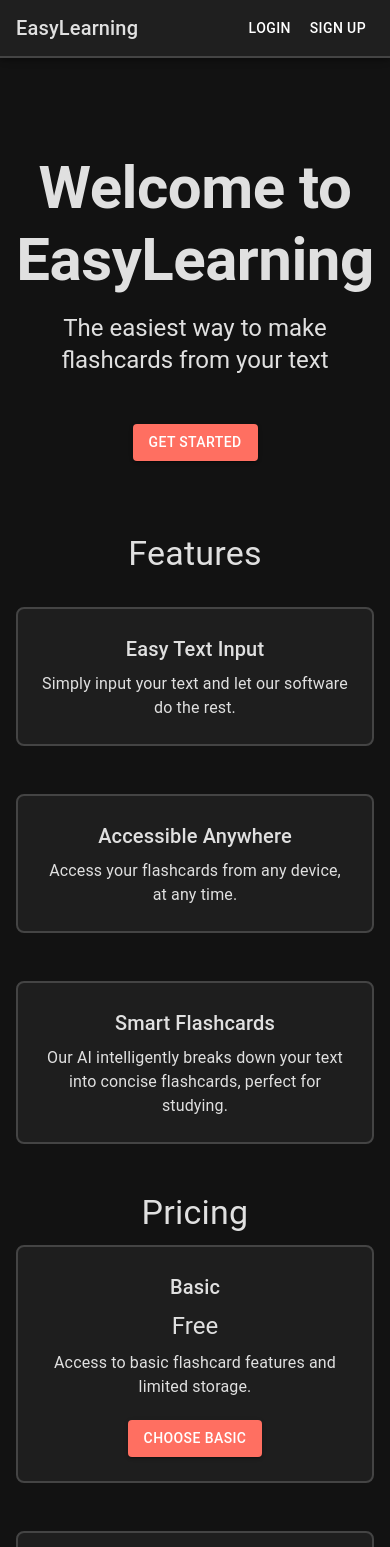
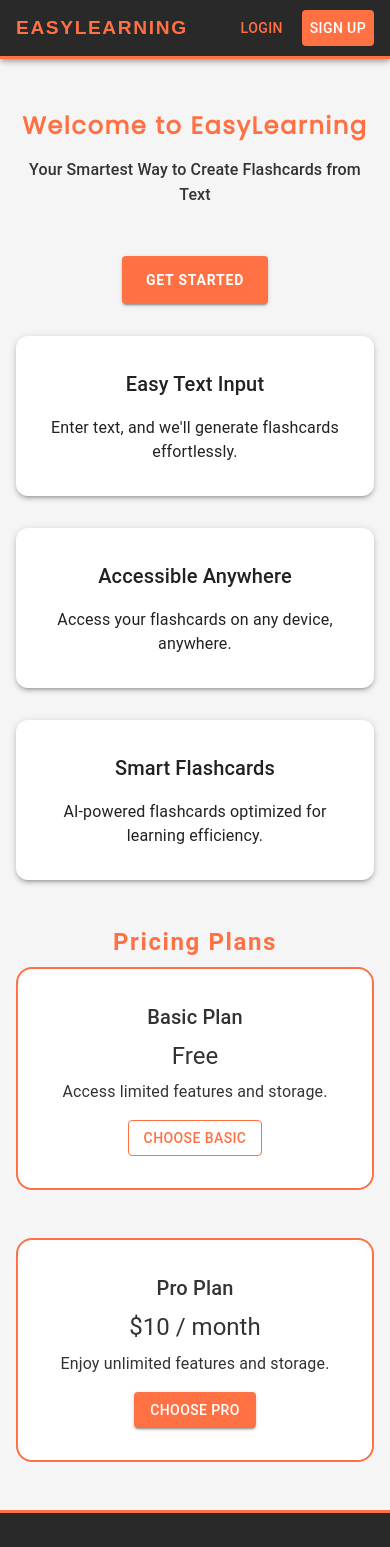
Before and after one commit to mahin2406/AI_Flashcard, a Next.js app: page / in a window 390 px wide. Shown: the top 1547 px of the page. Built offline with nearby package versions, Linux system fonts and the light colour scheme; no server answers.

Commit message:
Responsive

```diff
--- a/app/page.js
+++ b/app/page.js
@@ -1,61 +1,53 @@
 'use client';
 import { useEffect, useState } from "react";
-import Image from "next/image";
 import getStripe from "@/utils/get-stripe";
 import { useAuth, useClerk, SignedIn, SignedOut, UserButton } from '@clerk/nextjs';
 import Head from "next/head";
 import { useRouter } from "next/navigation";
-import { Container, Button, Toolbar, Typography, AppBar, Box, Grid } from "@mui/material";
+import { Container, Button, Toolbar, Typography, AppBar, Box, Grid, Paper, Slide, Zoom, Fade } from "@mui/material";
+import "@fontsource/poppins"; // Importing the 'Poppins' font
 
 export default function Home() {
-  const [error, setError] = useState('');
   const [isClient, setIsClient] = useState(false);
-  const { isSignedIn } = useAuth(); // Get authentication status
-  const { openSignIn, openSignUp } = useClerk(); // Sign-in and sign-up methods from Clerk
-  const router = useRouter(); // For navigation
+  const { isSignedIn } = useAuth();
+  const { openSignIn, openSignUp } = useClerk();
+  const router = useRouter();
 
   useEffect(() => {
-    setIsClient(true); // Ensure this runs client-side only
+    setIsClient(true);
   }, []);
 
-  // Handle "Get Started" button click
   const handleGetStarted = () => {
     if (isSignedIn) {
-      router.push('/generate'); // Redirect to the "generate" page if signed in
+      router.push('/generate');
     } else {
-      openSignIn(); // Open sign-in if the user is not signed in
+      openSignIn();
     }
   };
 
-  // Handle checkout process for Pro subscription
   const handleCheckout = async (plan) => {
     if (!isSignedIn) {
-      // Open sign-in modal if the user is not signed in
       openSignIn({
-        afterSignInUrl: '/', // Redirect back to home after sign-in (optional)
-        afterSignInUrl: () => handleCheckout(plan), // Retry the checkout process once signed in
+        afterSignInUrl: () => handleCheckout(plan),
       });
-      return; // Stop here until the user is signed in
+      return;
     }
 
     try {
       const response = await fetch('/api/checkout_sessions', {
         method: 'POST',
-        headers: {
-          'Content-Type': 'application/json',
-        },
-        body: JSON.stringify({ plan }), // Send the selected plan type (e.g., 'pro')
+        headers: { 'Content-Type': 'application/json' },
+        body: JSON.stringify({ plan }),
       });
 
       if (!response.ok) {
-        throw new Error('Failed to initiate checkout. Please try again.');
+        throw new Error('Failed to initiate checkout.');
       }
 
       const { sessionId } = await response.json();
-      const stripe = await getStripe(); // Get Stripe instance
+      const stripe = await getStripe();
       await stripe.redirectToCheckout({ sessionId });
     } catch (error) {
-      console.error('Error during checkout:', error);
       alert(error.message);
     }
   };
@@ -64,119 +56,282 @@ export default function Home() {
     <>
       <Head>
         <title>EasyLearning</title>
-        <meta name="description" content="Create flashcard from your text" />
+        <meta name="description" content="Create flashcards from your text" />
       </Head>
 
-      <AppBar position="fixed" sx={{ backgroundColor: "#1f1f1f", width: "100%", borderBottom: "2px solid #444" }}>
+      <AppBar position="fixed" sx={{ backgroundColor: "#292929", borderBottom: "3px solid #ff7043" }}>
         <Toolbar>
-          <Typography variant="h6" sx={{ flexGrow: 1, color: "#e0e0e0" }}>EasyLearning</Typography>
+          <Typography
+            variant="h5"
+            sx={{
+              flexGrow: 1,
+              color: "#ff7043",
+              fontFamily: "'Montserrat', sans-serif",
+              fontWeight: '700',
+              fontSize: { xs: '1.2rem', sm: '1.5rem', md: '1.8rem' },
+              letterSpacing: '0.1rem',
+              textTransform: 'uppercase',
+              transition: "color 0.3s",
+              "&:hover": {
+                color: "#ff5722",
+              },
+            }}
+          >
+            EasyLearning
+          </Typography>
           <SignedOut>
-            <Button color="inherit" onClick={() => openSignIn()}>Login</Button>
-            <Button color="inherit" onClick={() => openSignUp()}>Sign Up</Button>
+            <Button color="inherit" sx={{ color: "#ff7043", mr: 1 }} onClick={openSignIn}>
+              Login
+            </Button>
+            <Button color="inherit" sx={{ backgroundColor: "#ff7043", color: "#fff" }} onClick={openSignUp}>
+              Sign Up
+            </Button>
           </SignedOut>
-          <SignedIn><UserButton /></SignedIn>
+          <SignedIn>
+            <UserButton />
+          </SignedIn>
         </Toolbar>
       </AppBar>
 
-      <Box sx={{ display: 'flex', flexDirection: 'column', minHeight: '100vh', bgcolor: '#121212', color: '#e0e0e0', pt: 10 }}>
+      {/* Main content section */}
+      <Box
+        sx={{
+          display: 'flex',
+          flexDirection: 'column',
+          minHeight: '100vh',
+          bgcolor: '#f5f5f5',
+          color: '#333',
+          pt: 10,
+          textAlign: "center",
+        }}
+      >
         <Container maxWidth="lg" sx={{ flexGrow: 1 }}>
-          <Box sx={{ textAlign: "center", my: 9 }}>
-            <Typography variant="h2" sx={{ fontWeight: 'bold', mb: 2 }}>
+          <Zoom in timeout={1000}>
+            <Box sx={{ textAlign: "center", my: { xs: 4, sm: 6, md: 9 } }}>
+              <Typography
+                variant="h2"
+                sx={{
+                  fontWeight: '700',
+                  mb: 2,
+                  color: "#ff7043",
+                  fontFamily: "'Poppins', sans-serif",
+                  letterSpacing: '0.1rem',
+                  fontSize: { xs: '1.5rem', sm: '2rem', md: '2.5rem' }
+                }}
+              >
                 Welcome to EasyLearning
               </Typography>
-            <Typography variant="h5" sx={{ mb: 4 }}>
-              The easiest way to make flashcards from your text
+              <Typography variant="h6" sx={{ mb: 4, fontSize: { xs: '1rem', sm: '1.25rem', md: '1.5rem' } }}>
+                Your Smartest Way to Create Flashcards from Text
               </Typography>
               <Button
                 variant="contained"
-              color="primary"
-              sx={{ mt: 2, backgroundColor: '#ff6f61', '&:hover': { backgroundColor: '#ff3b2a' } }}
-              onClick={handleGetStarted} // Add handler for "Get Started"
+                sx={{
+                  mt: 2,
+                  py: 1.5,
+                  px: 3,
+                  backgroundColor: '#ff7043',
+                  color: '#fff',
+                  fontWeight: '600',
+                  letterSpacing: '0.05rem',
+                  '&:hover': {
+                    backgroundColor: '#ff5722',
+                  },
+                }}
+                onClick={handleGetStarted}
               >
                 Get Started
               </Button>
             </Box>
+          </Zoom>
 
+          {/* Features section */}
+          <Grid container spacing={4}>
+            <Grid item xs={12} sm={6} md={4}>
+              <Slide direction="up" in timeout={700}>
+                <Paper
+                  elevation={3}
+                  sx={{
+                    padding: 4,
+                    textAlign: 'center',
+                    backgroundColor: "#fff",
+                    borderRadius: 3,
+                    transition: 'transform 0.3s',
+                    '&:hover': {
+                      transform: 'scale(1.05)',
+                    },
+                  }}
+                >
+                  <Typography variant="h6" sx={{ mb: 2 }}>
+                    Easy Text Input
+                  </Typography>
+                  <Typography>
+                    Enter text, and we'll generate flashcards effortlessly.
+                  </Typography>
+                </Paper>
+              </Slide>
+            </Grid>
+
+            <Grid item xs={12} sm={6} md={4}>
+              <Slide direction="up" in timeout={800}>
+                <Paper
+                  elevation={3}
+                  sx={{
+                    padding: 4,
+                    textAlign: 'center',
+                    backgroundColor: "#fff",
+                    borderRadius: 3,
+                    transition: 'transform 0.3s',
+                    '&:hover': {
+                      transform: 'scale(1.05)',
+                    },
+                  }}
+                >
+                  <Typography variant="h6" sx={{ mb: 2 }}>
+                    Accessible Anywhere
+                  </Typography>
+                  <Typography>
+                    Access your flashcards on any device, anywhere.
+                  </Typography>
+                </Paper>
+              </Slide>
+            </Grid>
+
+            <Grid item xs={12} sm={6} md={4}>
+              <Slide direction="up" in timeout={900}>
+                <Paper
+                  elevation={3}
+                  sx={{
+                    padding: 4,
+                    textAlign: 'center',
+                    backgroundColor: "#fff",
+                    borderRadius: 3,
+                    transition: 'transform 0.3s',
+                    '&:hover': {
+                      transform: 'scale(1.05)',
+                    },
+                  }}
+                >
+                  <Typography variant="h6" sx={{ mb: 2 }}>
+                    Smart Flashcards
+                  </Typography>
+                  <Typography>
+                    AI-powered flashcards optimized for learning efficiency.
+                  </Typography>
+                </Paper>
+              </Slide>
+            </Grid>
+          </Grid>
+
+          {/* Pricing section */}
           <Box sx={{ my: 6, textAlign: "center" }}>
-            <Typography variant="h4" component="h2" sx={{ mb: 4 }}>
-              Features
+            <Typography variant="h4" gutterBottom sx={{ fontWeight: 'bold', color: '#ff7043', letterSpacing: '0.1rem', fontSize: { xs: '1.5rem', sm: '2rem', md: '2.5rem' } }}>
+              Pricing Plans
             </Typography>
             <Grid container spacing={6}>
-              <Grid item xs={12} md={4}>
-                <Box sx={{ border: "2px solid #444", borderRadius: 2, padding: 3, bgcolor: '#1e1e1e' }}>
-                  <Typography variant="h6" gutterBottom>Easy Text Input</Typography>
-                  <Typography>Simply input your text and let our software do the rest.</Typography>
-                </Box>
-              </Grid>
-
-              <Grid item xs={12} md={4}>
-                <Box sx={{ border: "2px solid #444", borderRadius: 2, padding: 3, bgcolor: '#1e1e1e' }}>
-                  <Typography variant="h6" gutterBottom>Accessible Anywhere</Typography>
-                  <Typography>Access your flashcards from any device, at any time.</Typography>
-                </Box>
-              </Grid>
-
-              <Grid item xs={12} md={4}>
-                <Box sx={{ border: "2px solid #444", borderRadius: 2, padding: 3, bgcolor: '#1e1e1e' }}>
-                  <Typography variant="h6" gutterBottom>Smart Flashcards</Typography>
-                  <Typography>Our AI intelligently breaks down your text into concise flashcards, perfect for studying.</Typography>
-                </Box>
-              </Grid>
-            </Grid>
-          </Box>
-
-          <Box sx={{ my: 6, textAlign: "center" }}>
-            <Typography variant="h4" gutterBottom>Pricing</Typography>
-            <Grid container spacing={6}>
-              <Grid item xs={12} md={6}>
-                <Box sx={{
-                  p: 3,
-                  border: "2px solid #444",
-                  borderRadius: 2,
-                  bgcolor: '#1e1e1e'
-                }}>
-                  <Typography variant="h6" gutterBottom>Basic</Typography>
-                  <Typography variant="h5" gutterBottom>Free</Typography>
-                  <Typography gutterBottom>Access to basic flashcard features and limited storage.</Typography>
+              <Grid item xs={12} sm={6} md={6}>
+                <Fade in timeout={800}>
+                  <Box
+                    sx={{
+                      p: 4,
+                      border: "2px solid #ff7043",
+                      borderRadius: 4,
+                      backgroundColor: '#fff',
+                      textAlign: 'center',
+                      transition: 'transform 0.3s',
+                      '&:hover': {
+                        transform: 'scale(1.05)',
+                      },
+                    }}
+                  >
+                    <Typography variant="h6" gutterBottom>
+                      Basic Plan
+                    </Typography>
+                    <Typography variant="h5" gutterBottom>
+                      Free
+                    </Typography>
+                    <Typography>
+                      Access limited features and storage.
+                    </Typography>
                     <Button
-                    variant="contained"
-                    color="primary"
-                    sx={{ mt: 2, backgroundColor: '#ff6f61', '&:hover': { backgroundColor: '#ff3b2a' } }}
-                    onClick={handleGetStarted} // Redirect to generate or sign in
+                      variant="outlined"
+                      sx={{
+                        mt: 2,
+                        color: "#ff7043",
+                        borderColor: "#ff7043",
+                        '&:hover': {
+                          backgroundColor: '#ffe5db',
+                        },
+                      }}
+                      onClick={handleGetStarted}
                     >
                       Choose Basic
                     </Button>
                   </Box>
+                </Fade>
               </Grid>
 
-              <Grid item xs={12} md={6}>
-                <Box sx={{
-                  p: 3,
-                  border: "2px solid #444",
-                  borderRadius: 2,
-                  bgcolor: '#1e1e1e'
-                }}>
-                  <Typography variant="h6" gutterBottom>Pro</Typography>
-                  <Typography variant="h5" gutterBottom>$10 / month</Typography>
-                  <Typography gutterBottom>Access to unlimited flashcard features and storage.</Typography>
+              <Grid item xs={12} sm={6} md={6}>
+                <Fade in timeout={900}>
+                  <Box
+                    sx={{
+                      p: 4,
+                      border: "2px solid #ff7043",
+                      borderRadius: 4,
+                      backgroundColor: '#fff',
+                      textAlign: 'center',
+                      transition: 'transform 0.3s',
+                      '&:hover': {
+                        transform: 'scale(1.05)',
+                      },
+                    }}
+                  >
+                    <Typography variant="h6" gutterBottom>
+                      Pro Plan
+                    </Typography>
+                    <Typography variant="h5" gutterBottom>
+                      $10 / month
+                    </Typography>
+                    <Typography>
+                      Enjoy unlimited features and storage.
+                    </Typography>
                     <Button
                       variant="contained"
-                    color="primary"
-                    sx={{ mt: 2, backgroundColor: '#ff6f61', '&:hover': { backgroundColor: '#ff3b2a' } }}
-                    onClick={handleCheckout.bind(null, 'pro')} // Handle checkout
+                      sx={{
+                        mt: 2,
+                        backgroundColor: '#ff7043',
+                        color: '#fff',
+                        '&:hover': {
+                          backgroundColor: '#ff5722',
+                        },
+                      }}
+                      onClick={() => handleCheckout('pro')}
                     >
                       Choose Pro
                     </Button>
                   </Box>
+                </Fade>
               </Grid>
             </Grid>
           </Box>
         </Container>
+        <Box
+          sx={{
+            display: 'flex',
+            justifyContent: 'center',
+            alignItems: 'center',
+            p: 4,
+            backgroundColor: '#292929',
+            color: '#fff',
+            borderTop: '3px solid #ff7043',
+          }}
+        >
+          <Typography variant="body2" sx={{ color: '#ccc' }}>
+            © 2024 EasyLearning. All rights reserved.
+          </Typography>
+        </Box>
+      </Box> {/* Closing the main container Box */}
 
-        <Box sx={{ bgcolor: '#121212', color: '#e0e0e0', p: 3, textAlign: 'center' }}>
-          <Typography variant="body2">© 2024 Mahin Patel. All rights reserved.</Typography>
-        </Box>
-      </Box>
     </>
-  );
-}
+  ); // Ending the return of JSX
+} // Ending the Home component function
--- a/package.json
+++ b/package.json
@@ -12,6 +12,8 @@
     "@clerk/nextjs": "^5.4.1",
     "@emotion/react": "^11.13.3",
     "@emotion/styled": "^11.13.0",
+    "@fontsource/poppins": "^5.0.16",
+    "@fontsource/raleway": "^5.0.21",
     "@google/generative-ai": "^0.17.1",
     "@mui/material": "^5.16.7",
     "@stripe/stripe-js": "^4.4.0",
```
Also changed, not shown: app/globals.css (line endings or trailing spaces), 1 other file (tests, documents, lock files or other folders). Lines whose indentation alone changed are shown as unchanged.
